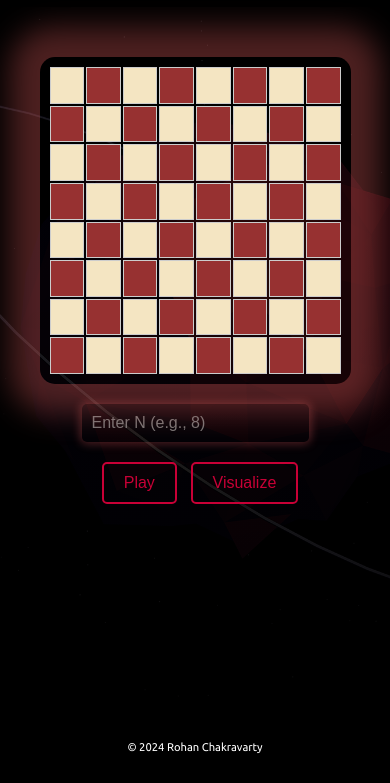
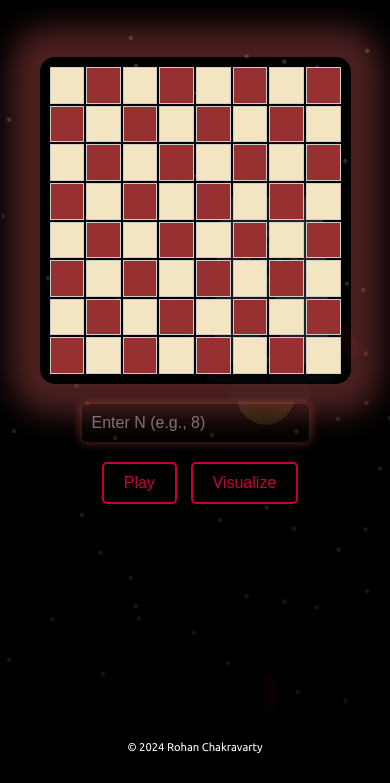
Before and after one commit to rohan3004/Queen-s-Quest, a website: page index.html in a window 390 px wide. Shown: the part 61-844 px from the top of the page. Drawn offline with nearby package versions, Linux system fonts and the light colour scheme.

Commit message:
Bug Fixed

```diff
--- a/css/style.css
+++ b/css/style.css
@@ -234,6 +234,10 @@ footer p {
 
 @media screen and (max-width: 768px) {
 
+    body{
+        background: linear-gradient(to bottom, rgba(0, 0, 0, 0.8), rgba(0, 0, 0, 0.95)),url('../img/mobile.webp');
+    }
+
 
     footer p{
         font-size: .7em;
--- a/index.html
+++ b/index.html
@@ -11,6 +11,7 @@
     <link rel="stylesheet" href="https://cdnjs.cloudflare.com/ajax/libs/font-awesome/6.0.0-beta3/css/all.min.css">
     <link rel="stylesheet" href="https://cdnjs.cloudflare.com/ajax/libs/prism/1.23.0/themes/prism.min.css">
     <link rel="icon" type="image/x-icon" href="favicon.png">
+    <link rel="manifest" href="manifest.json">
 </head>
 <body>
     <audio id="glideSound" src="assets/glide.mp3"></audio>
```
Also changed, not shown: img/mobile.webp (added).
